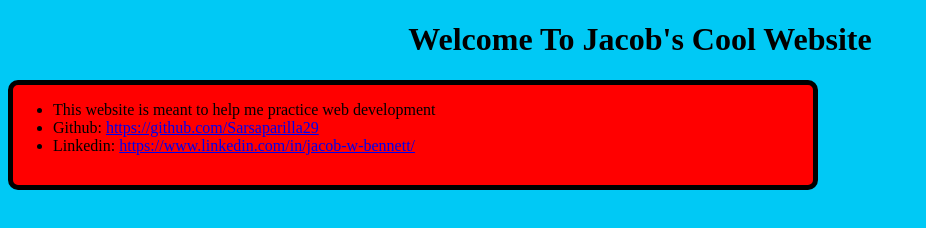
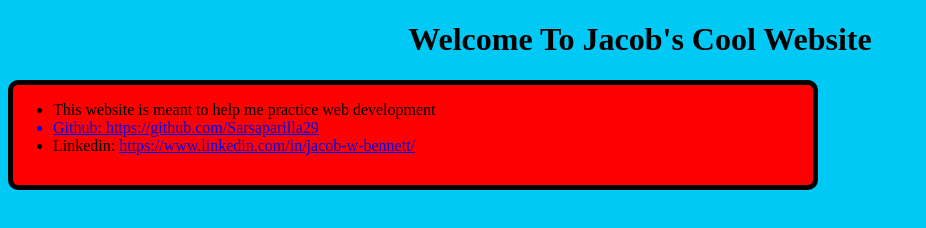
Before and after one commit to Sarsaparilla29/git-test, a plain HTML site: page index.html in a window 1280 px wide. Shown: the whole page, without its empty margins (0-926 px from the left). Drawn offline with Linux system fonts and the light colour scheme.

Commit message:
embedded

```diff
--- a/index.html
+++ b/index.html
@@ -12,7 +12,7 @@
         <div class="box red-box">
             <ul>
                 <li>This website is meant to help me practice web development</li>
-                <li>Github: <a href="https://github.com/Sarsaparilla29">https://github.com/Sarsaparilla29</a></li>
+                <a href="https://github.com/Sarsaparilla29"><li>Github: https://github.com/Sarsaparilla29</li></a>
                 <li>Linkedin: <a href="https://www.linkedin.com/in/jacob-w-bennett/">https://www.linkedin.com/in/jacob-w-bennett/</a></li>
             </ul>
         </div>
```
